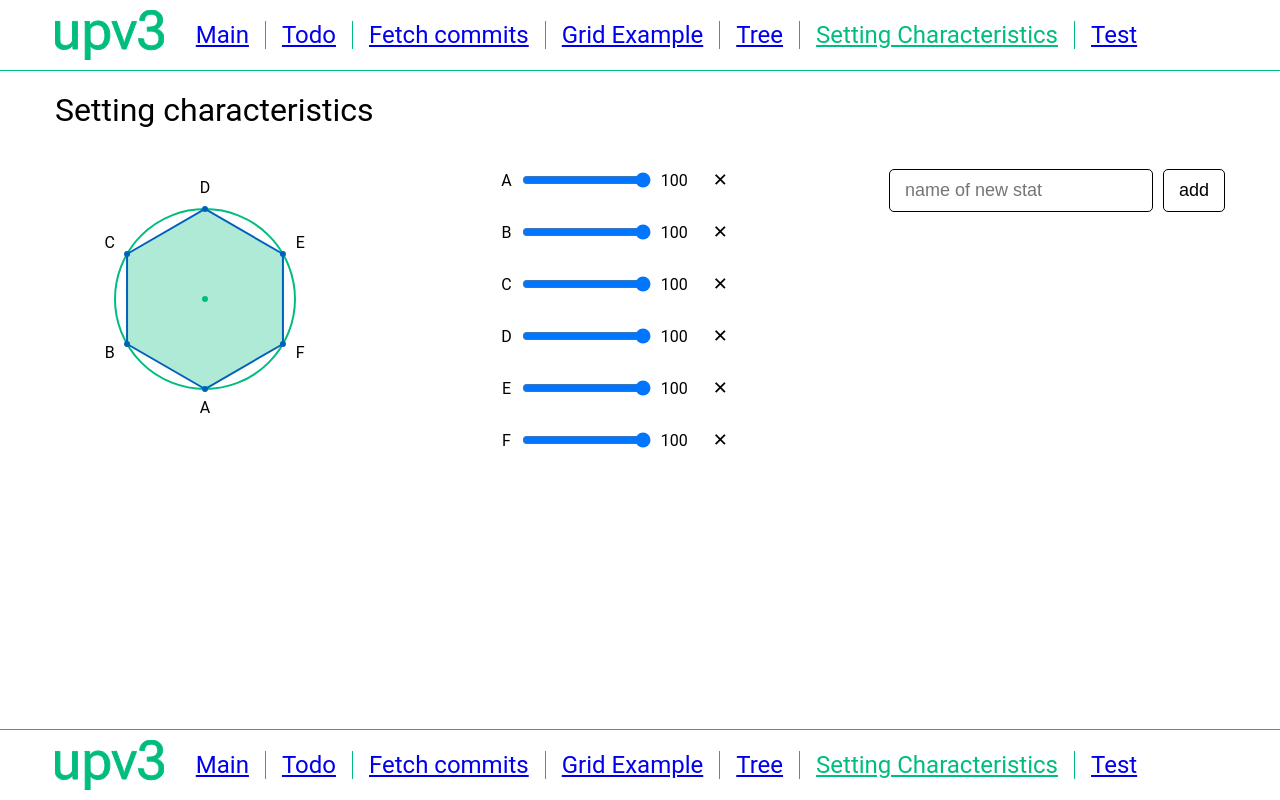
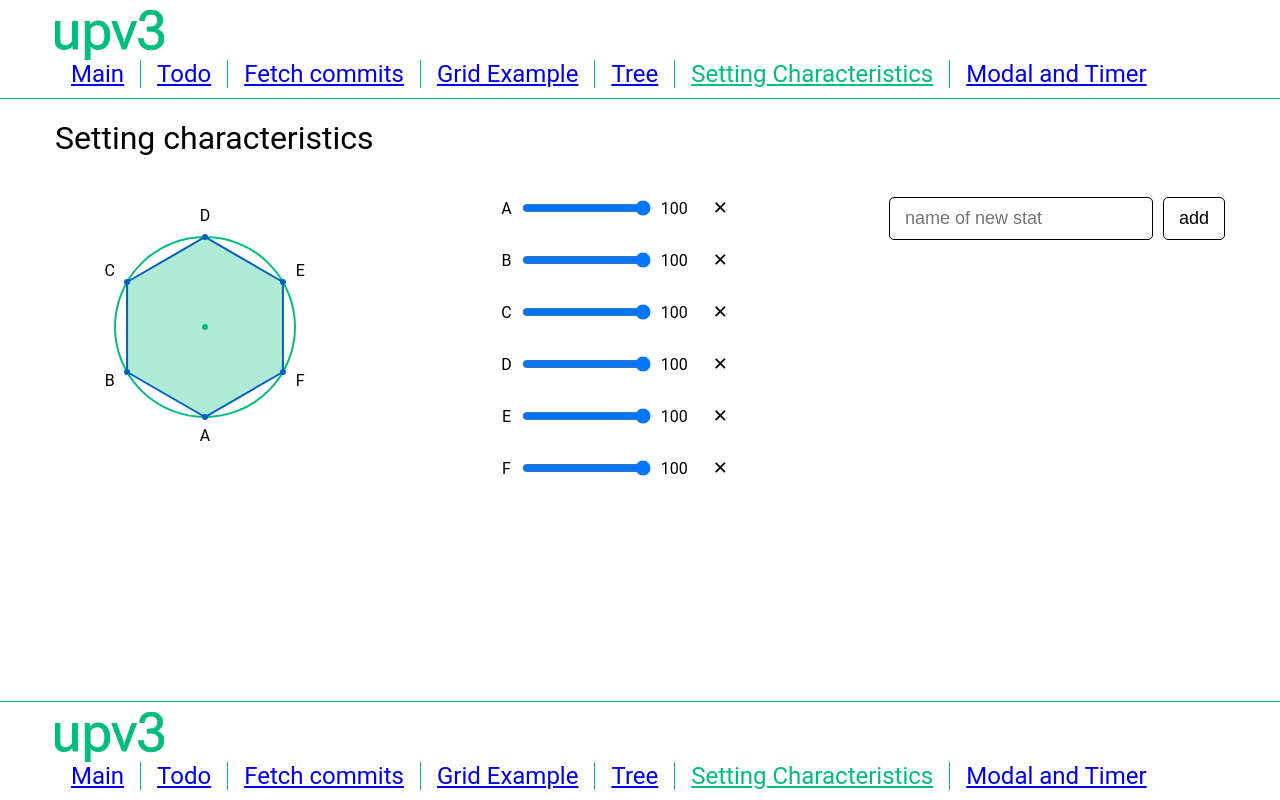
Before and after one commit to devmustbeawesome/vue3-examples, a Vue app: page /setting-characteristics in a window 1280 px wide. Built offline with nearby package versions, Linux system fonts and the light colour scheme.

Commit message:
rename page and fix links

```diff
--- a/src/components/TheFooter.vue
+++ b/src/components/TheFooter.vue
@@ -8,8 +8,7 @@ const links = ref([
   { href: '/grid-example', name: 'Grid Example' },
   { href: '/tree', name: 'Tree' },
   { href: '/setting-characteristics', name: 'Setting Characteristics' },
-
-  { href: '/test', name: 'Test' }
+  { href: '/modal-timer', name: 'Modal and Timer' }
 ])
 </script>
 
--- a/src/components/TheHeader.vue
+++ b/src/components/TheHeader.vue
@@ -8,8 +8,7 @@ const links = ref([
   { href: '/grid-example', name: 'Grid Example' },
   { href: '/tree', name: 'Tree' },
   { href: '/setting-characteristics', name: 'Setting Characteristics' },
-
-  { href: '/test', name: 'Test' }
+  { href: '/modal-timer', name: 'Modal and Timer' }
 ])
 </script>
 
--- a/src/router/index.ts
+++ b/src/router/index.ts
@@ -1,7 +1,7 @@
 import { createRouter, createWebHistory } from 'vue-router'
 import HomeViewVue from '@/views/HomeView.vue'
 import TodoViewVue from '@/views/TodoView.vue'
-import TheTestViewVue from '@/views/TheTest.vue'
+import ModalTimerViewVue from '@/views/ModalTimer.vue'
 import FetchCommitsViewVue from '@/views/FetchCommits.vue'
 import GridExampleViewVue from '@/views/GridExample.vue'
 import TreeBuildingViewVue from '@/views/TreeBuilding.vue'
@@ -21,9 +21,9 @@ const router = createRouter({
       component: TodoViewVue
     },
     {
-      path: '/test',
-      name: 'test',
-      component: TheTestViewVue
+      path: '/modal-timer',
+      name: 'modal-timer',
+      component: ModalTimerViewVue
     },
     {
       path: '/fetch-commits',
```
Also changed, not shown: src/views/ModalTimer.vue (renamed from src/views/TheTest.vue).
